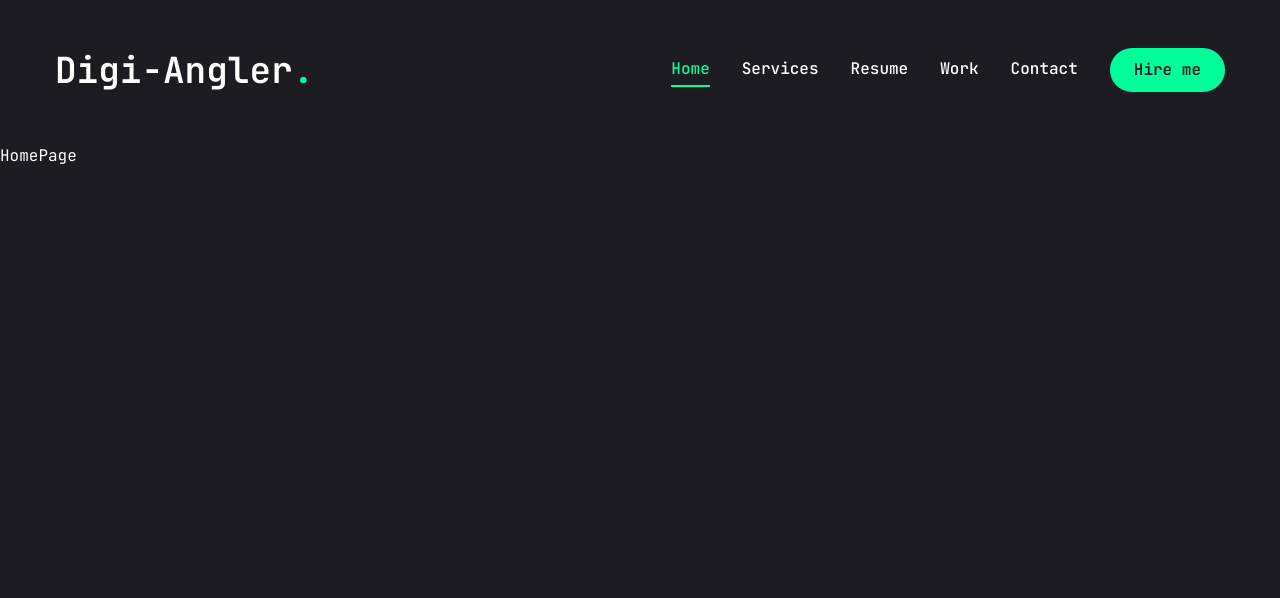
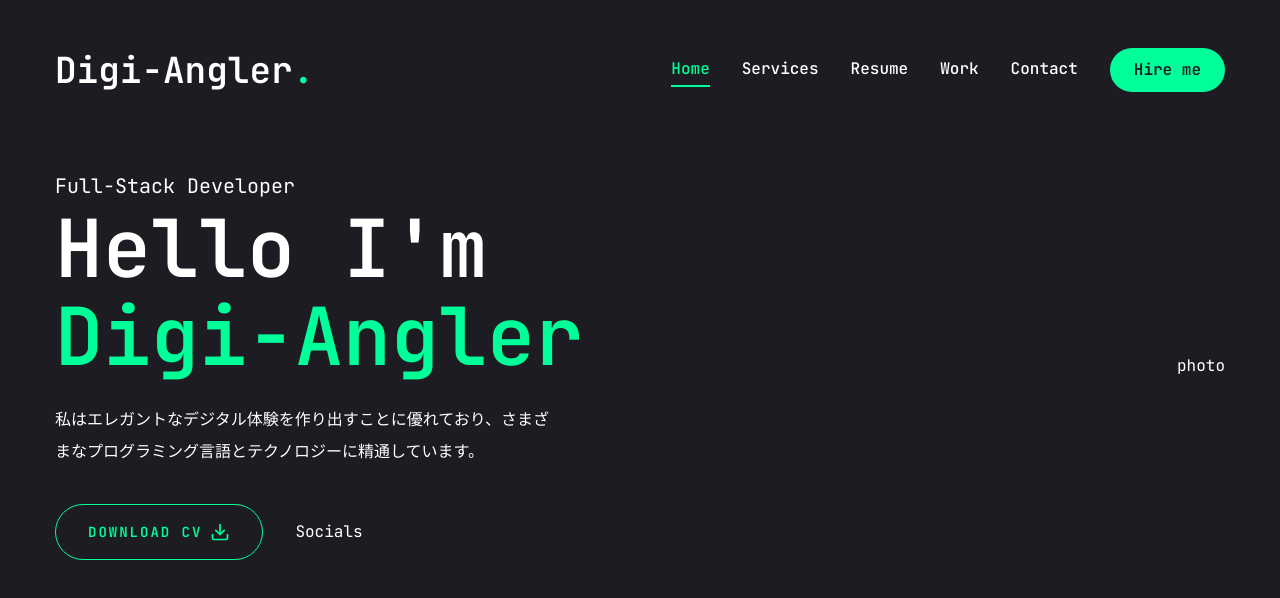
Before and after one commit to digiangler/digi-angler-portfolio-site_2024, a Next.js app: page / in a window 1280 px wide. Shown: the top 598 px of the page. Built offline with nearby package versions, Linux system fonts and the light colour scheme.

Commit message:
メインページにプロフィールを追加

```diff
--- a/app/globals.css
+++ b/app/globals.css
@@ -6,4 +6,13 @@
   body {
     @apply font-primary bg-primary text-white leading-loose;
   }
+  .h1 {
+    @apply text-[48px] xl:text-[80px] leading-[1.1] font-semibold;
+  }
+  .h2 {
+    @apply text-[36px] xl:text-[48px] leading-[1.1] font-semibold;
+  }
+  .h3 {
+    @apply text-[20px] xl:text-[24px] leading-[1.1] font-semibold;
+  }
 }
--- a/app/page.tsx
+++ b/app/page.tsx
@@ -1,3 +1,43 @@
-export default function Home() {
-  return <main>HomePage</main>;
-}
+import Social from '@/components/Social';
+import { Button } from '@/components/ui/button';
+import { FiDownload } from 'react-icons/fi';
+
+const Home = () => {
+  return (
+    <section className="h-full">
+      <div className="container mx-auto h-full">
+        <div className="flex flex-col xl:flex-row items-center justify-between xl:pt-8 xl:pb-24">
+          {/* text */}
+          <div className="text-center xl:text-left">
+            <span className="text-xl">Full-Stack Developer</span>
+            <h1 className="h1 mb-6">
+              Hello I&apos;m <br />{' '}
+              <span className="text-accent">Digi-Angler</span>
+            </h1>
+            <p className="max-w-[500px] mb-9 text-white">
+              私はエレガントなデジタル体験を作り出すことに優れており、さまざまなプログラミング言語とテクノロジーに精通しています。
+            </p>
+            {/* btn and socials */}
+            <div className="flex flex-col xl:flex-row items-center gap-8">
+              <Button
+                variant="outline"
+                size="lg"
+                className="uppercase flex items-center gap-2"
+              >
+                <span>Download CV</span>
+                <FiDownload className="text-xl" />
+              </Button>
+              <div className="mb-8 xl:mb-0">
+                <Social />
+              </div>
+            </div>
+          </div>
+          {/* photo */}
+          <div>photo</div>
+        </div>
+      </div>
+    </section>
+  );
+};
+
+export default Home;
--- a/components/MobileNav.tsx
+++ b/components/MobileNav.tsx
@@ -65,5 +65,5 @@ const MobileNav = () => {
     </Sheet>
   );
 };
-/* TODO: 51:05からYouTune再生 */
+
 export default MobileNav;
--- /dev/null
+++ b/components/Social.tsx
@@ -0,0 +1,25 @@
+import Link from 'next/link';
+import {
+  FaGithub,
+  FaLinkedin,
+  FaTwitter,
+  FaInstagram,
+  FaYoutube,
+} from 'react-icons/fa';
+
+const socials = [
+  { icon: <FaGithub />, path: 'https://github.com/digi-angler' },
+  { icon: <FaLinkedin />, path: 'https://www.linkedin.com/in/digiangler/' },
+  { icon: <FaTwitter />, path: 'https://x.com/digiangler' },
+  { icon: <FaInstagram />, path: 'https://www.instagram.com/digiangler/' },
+  {
+    icon: <FaYoutube />,
+    path: 'https://www.youtube.com/channel/UCAlLW_0NrcdzUKdnt9tqLOQ',
+  },
+];
+
+const Social = () => {
+  return <div>Socials</div>;
+};
+/* TODO: 59:48からYouTune再生 */
+export default Social;
--- a/package.json
+++ b/package.json
@@ -2,6 +2,7 @@
   "name": "digi-angler-portfolio-site_2024",
   "version": "0.1.0",
   "private": true,
+  "type": "module",
   "scripts": {
     "dev": "next dev",
     "build": "next build",
```
